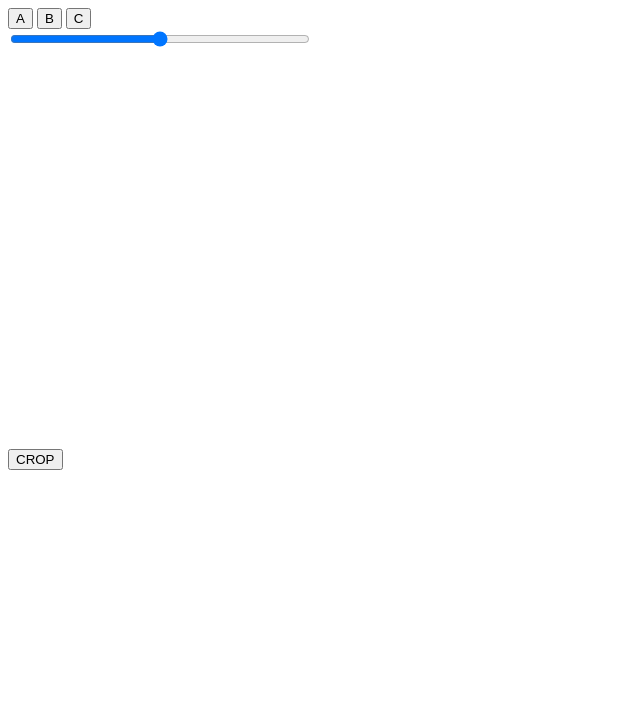
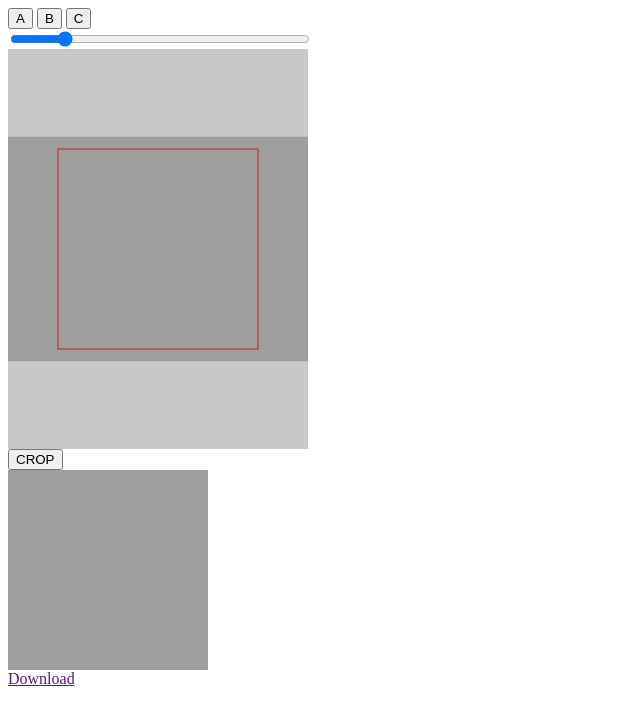
Before and after one commit to snapshot-inc/Image-Control-Vanilla, a plain HTML site: page Crop/index.html in a window 1280 px wide. Both pictures are taken after a click on the button "CROP". Shown: the whole page, without its empty margins (0-640 px from the left). Drawn offline with Linux system fonts and the light colour scheme.

Commit message:
feat: crop

```diff
--- a/Crop/index.html
+++ b/Crop/index.html
@@ -5,7 +5,9 @@
     >
       A
     </button>
-    <button onclick="load_img('/img/Screenshot_2022-11-10-14-02-47-93.png')">
+    <button
+      onclick="load_img('https://www.mozilla.org/media/img/logos/firefox/logo-quantum-wordmark-white.bd1944395fb6.png')"
+    >
       B
     </button>
     <button onclick="load_img('')">C</button><br />
@@ -20,7 +22,125 @@
     /><br />
     <canvas id="cvs" width="300" height="400"></canvas><br />
     <button onclick="crop_img()">CROP</button><br />
-    <canvas id="out" width="200" height="200"></canvas>
-    <script src="js/main.js" />
+    <canvas id="out" width="200" height="200"></canvas><br />
+    <a
+      href=""
+      download
+      onclick="event.target.href = document.getElementById( 'out' ).toDataURL()"
+      >Download</a
+    ><br />
+    <script>
+      const cvs = document.getElementById("cvs");
+      const cw = cvs.width;
+      const ch = cvs.height;
+      const out = document.getElementById("out");
+      const oh = out.height;
+      const ow = out.width;
+
+      let ix = 0; // 中心座標
+      let iy = 0;
+      let v = 1.0; // 拡大縮小率
+      const img = new Image();
+      img.crossOrigin = "Anonymous"; // 参照： https://developer.mozilla.org/ja/docs/Web/HTML/CORS_enabled_image
+      img.onload = function (_ev) {
+        // 画像が読み込まれた
+        ix = img.width / 2;
+        iy = img.height / 2;
+        let scl = parseInt((cw / img.width) * 100);
+        document.getElementById("scal").value = scl;
+        scaling(scl);
+      };
+      function load_img(_url) {
+        // 画像の読み込み
+        img.src = _url
+          ? _url
+          : "https://1.bp.blogspot.com/-AoQB8vIvlcw/W8BOcXcEQ6I/AAAAAAABPZM/rXNbol90tXcxBZBlXsg__xix03b_F4nqwCLcBGAs/s800/pet_cat_omoi_sleep_man.png";
+      }
+      load_img();
+      function scaling(_v) {
+        // スライダーが変った
+        v = parseInt(_v) * 0.01;
+        draw_canvas(ix, iy); // 画像更新
+      }
+
+      function draw_canvas(_x, _y) {
+        // 画像更新
+        const ctx = cvs.getContext("2d");
+        ctx.fillStyle = "rgb(200, 200, 200)";
+        ctx.fillRect(0, 0, cw, ch); // 背景を塗る
+        ctx.drawImage(
+          img,
+          0,
+          0,
+          img.width,
+          img.height,
+          cw / 2 - _x * v,
+          ch / 2 - _y * v,
+          img.width * v,
+          img.height * v
+        );
+        ctx.strokeStyle = "rgba(200, 0, 0, 0.8)";
+        ctx.strokeRect((cw - ow) / 2, (ch - oh) / 2, ow, oh); // 赤い枠
+      }
+      function crop_img() {
+        // 画像切り取り
+        const ctx = out.getContext("2d");
+        ctx.fillStyle = "rgb(200, 200, 200)";
+        ctx.fillRect(0, 0, ow, oh); // 背景を塗る
+        ctx.drawImage(
+          img,
+          0,
+          0,
+          img.width,
+          img.height,
+          ow / 2 - ix * v,
+          oh / 2 - iy * v,
+          img.width * v,
+          img.height * v
+        );
+      }
+
+      let mouse_down = false; // canvas ドラッグ中フラグ
+      let sx = 0; // canvas ドラッグ開始位置
+      let sy = 0;
+      cvs.ontouchstart = cvs.onmousedown = function (_ev) {
+        // canvas ドラッグ開始位置
+        mouse_down = true;
+        sx = _ev.pageX;
+        sy = _ev.pageY;
+        return false; // イベントを伝搬しない
+      };
+      cvs.ontouchend =
+        cvs.onmouseout =
+        cvs.onmouseup =
+          function (_ev) {
+            // canvas ドラッグ終了位置
+            if (mouse_down == false) return;
+            mouse_down = false;
+            draw_canvas(
+              (ix += (sx - _ev.pageX) / v),
+              (iy += (sy - _ev.pageY) / v)
+            );
+            return false; // イベントを伝搬しない
+          };
+      cvs.ontouchmove = cvs.onmousemove = function (_ev) {
+        // canvas ドラッグ中
+        if (mouse_down == false) return;
+        draw_canvas(ix + (sx - _ev.pageX) / v, iy + (sy - _ev.pageY) / v);
+        return false; // イベントを伝搬しない
+      };
+      cvs.onmousewheel = function (_ev) {
+        // canvas ホイールで拡大縮小
+        let scl = parseInt(
+          parseInt(document.getElementById("scal").value) +
+            _ev.wheelDelta * 0.05
+        );
+        if (scl < 10) scl = 10;
+        if (scl > 400) scl = 400;
+        document.getElementById("scal").value = scl;
+        scaling(scl);
+        return false; // イベントを伝搬しない
+      };
+    </script>
   </body>
 </html>
```
